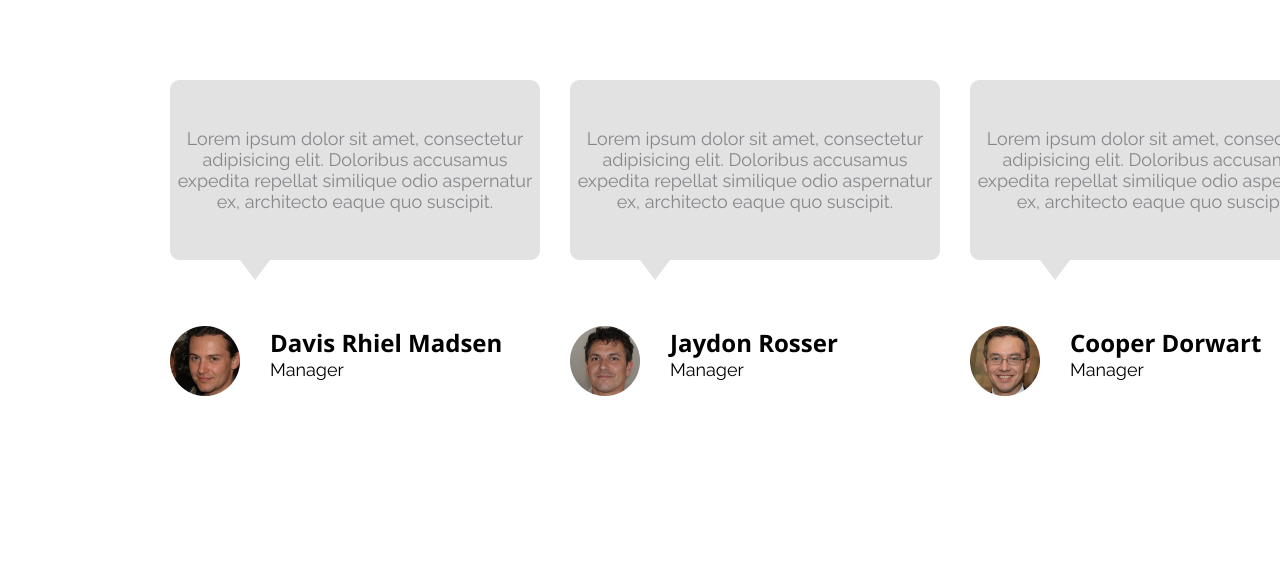
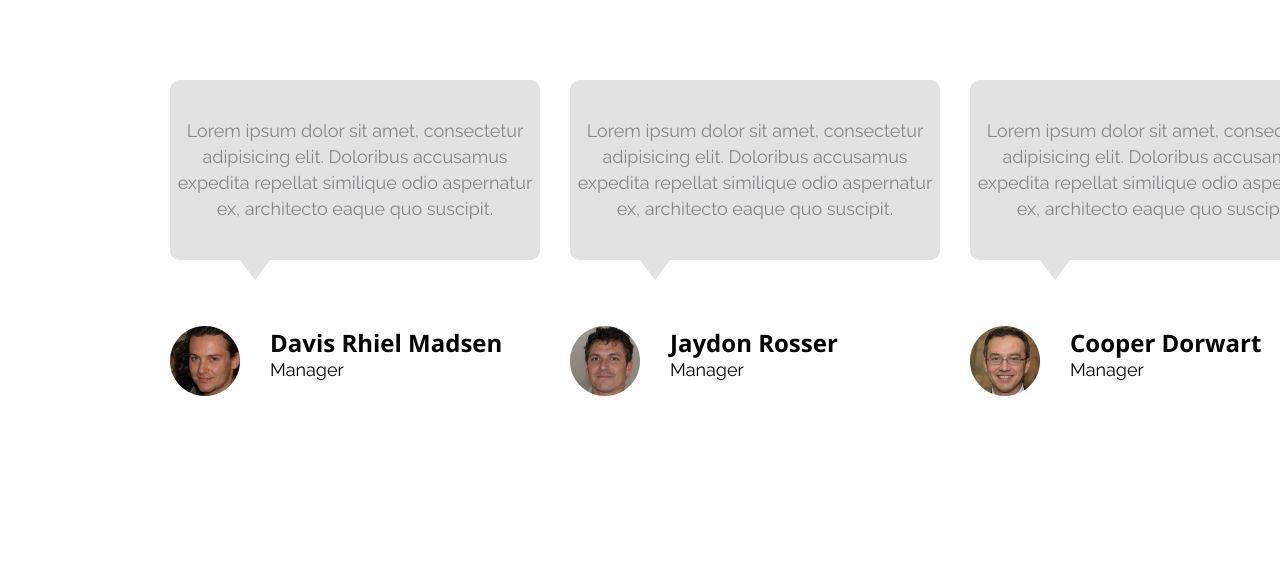
Before and after one commit to MaxonKlakson6/AXIT, a plain HTML site: page index.html in a window 1280 px wide. Shown: the part 3828-4402 px from the top of the page. Drawn offline with nearby package versions, Linux system fonts and the light colour scheme.

Commit message:
changed customers styles

```diff
--- a/css/customers/customers.scss
+++ b/css/customers/customers.scss
@@ -42,7 +42,7 @@
 
                 .message__text{
                     @include fonts(Raleway, 18px, 400, #86878B);
-                    line-height: 21.13px;
+                    line-height: 26.2px;
                 }
             }
             .item__info {
--- a/css/general/zero.css
+++ b/css/general/zero.css
@@ -1,3 +1,4 @@
 * {
   padding: 0;
-  margin: 0;}
+  margin: 0;
+}
```
Also changed, not shown: css/customers/customers.css, 1 other file.
